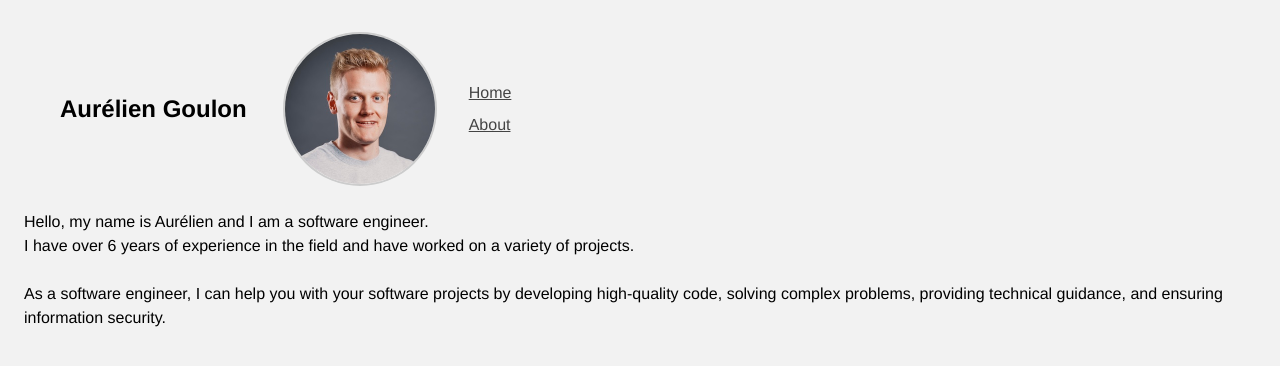
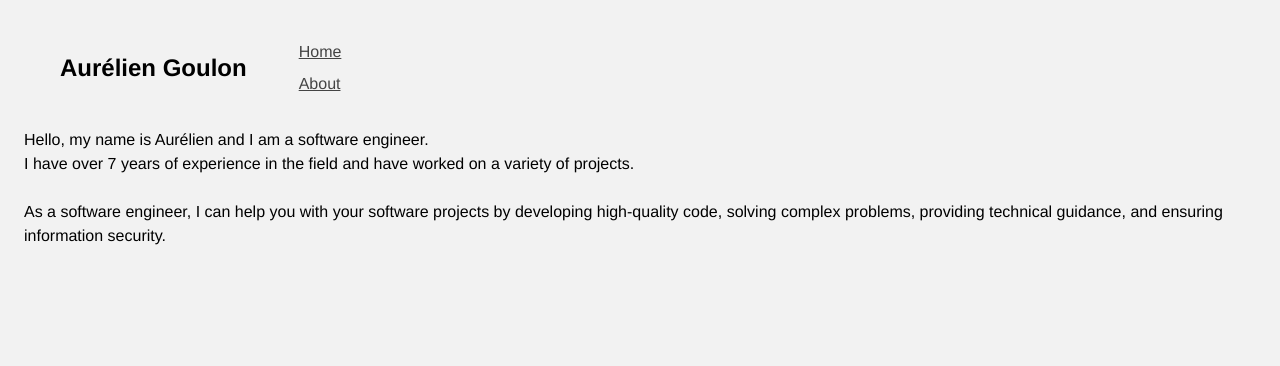
Before and after one commit to goulon/goulon.net, a plain HTML site: page index.html in a window 1280 px wide. Drawn offline with Linux system fonts and the light colour scheme.

Commit message:
Remove profile pic and update exp

```diff
--- a/index.html
+++ b/index.html
@@ -29,7 +29,6 @@
     <header>
       <div class="header-container">
         <h1 class="header-title">Aurélien Goulon</h1>
-        <img class="header-pic" src="hello.jpg" alt="Picture of Aurélien" />
       </div>
       <nav class="navlinks">
         <ul class="menu">
@@ -40,7 +39,7 @@
     </header>
     <p id="typewriter">
       Hello, my name is Aurélien and I am a software engineer.<br />
-      I have over 6 years of experience in the field and have worked on a
+      I have over 7 years of experience in the field and have worked on a
       variety of projects.<br /><br />
       As a software engineer, I can help you with your software projects by
       developing high-quality code, solving complex problems, providing
```
Also changed, not shown: Hello Aurelien Goulon.jpg (deleted).
